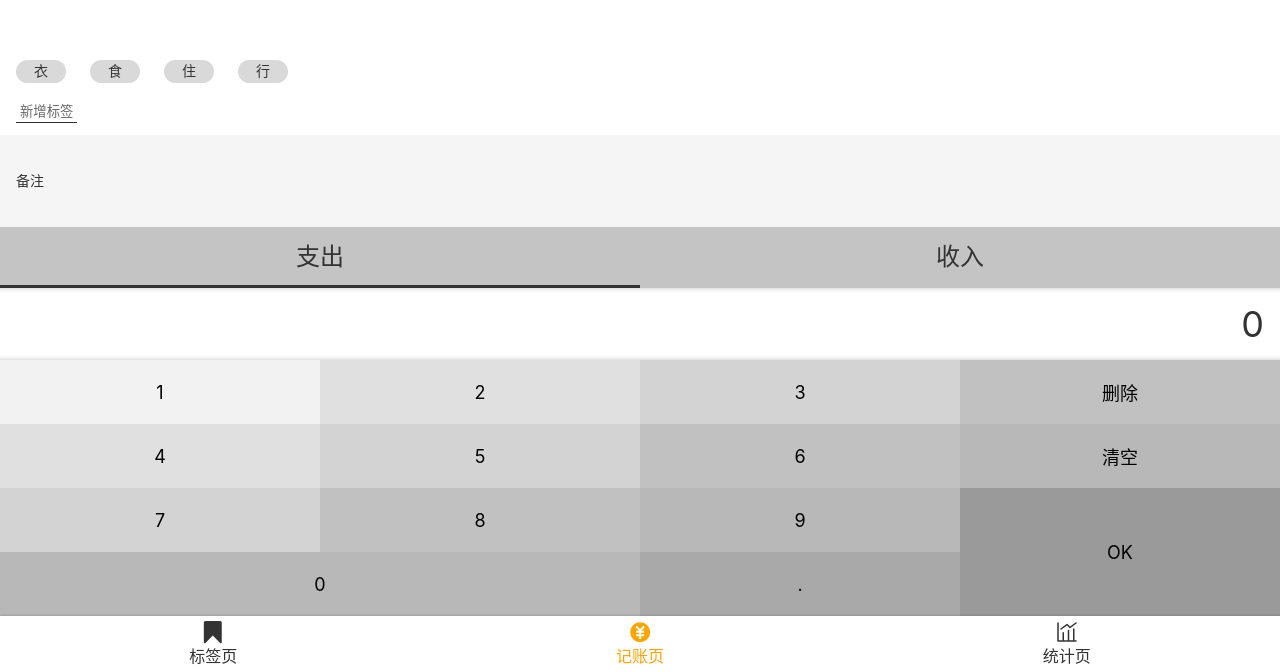
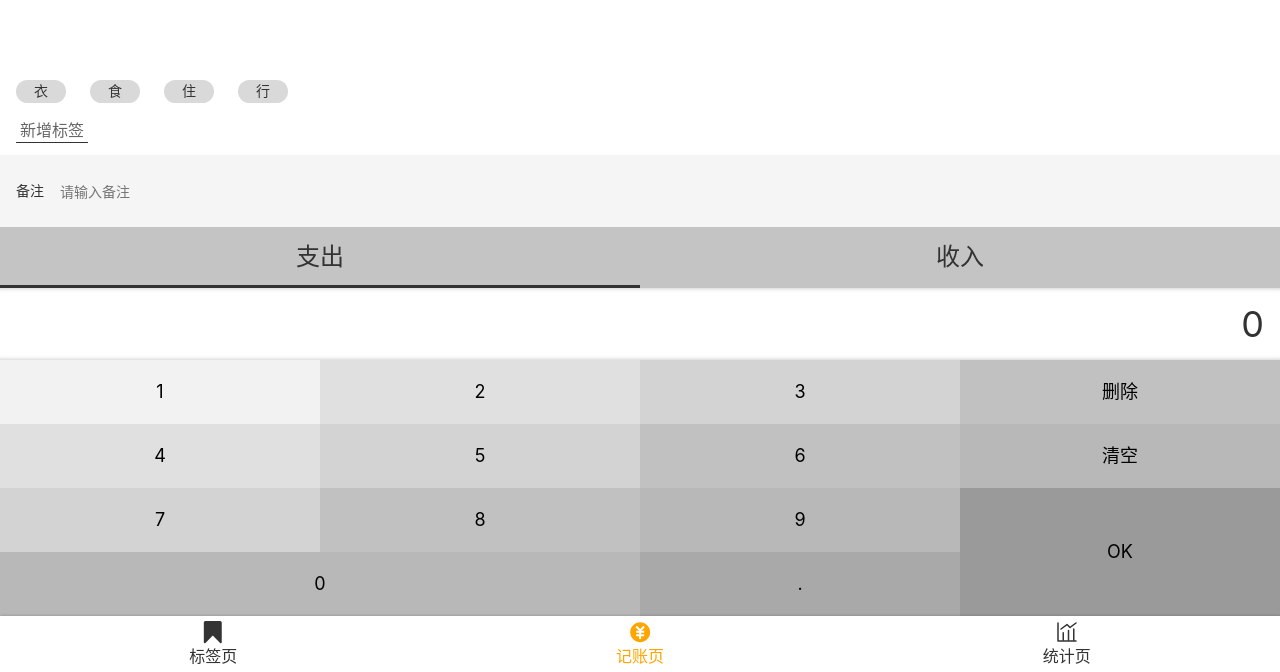
Before and after one commit to Yinjtcflm/money-r-yuanma, a React app: page /money#/money in a window 1280 px wide. Shown: the part 128-800 px from the top of the page. Built offline with nearby package versions, Linux system fonts and the light colour scheme.

Commit message:
完成Tag样式

```diff
--- /dev/null
+++ b/src/components/Center.tsx
@@ -0,0 +1,10 @@
+import styled from "styled-components";
+
+const Center = styled.div`
+  display: flex;
+  justify-content: center;
+  align-items: center;
+  flex-direction: column;
+`;
+
+export { Center };
--- a/src/components/Input.tsx
+++ b/src/components/Input.tsx
@@ -9,7 +9,7 @@
   > input {
     display: block;
     width: 100%;
-    height: 72px;
+    height: 44px;
     border: none;
     background: none;
   }
--- /dev/null
+++ b/src/components/Space.tsx
@@ -0,0 +1,7 @@
+import styled from "styled-components";
+
+const Space = styled.div`
+  height: 48px;
+`;
+
+export {Space}
--- a/src/index.scss
+++ b/src/index.scss
@@ -14,8 +14,8 @@
     line-height: 1.2;
     background: #f5f5f5;
 }
-button{
-    font-family: inherit;
+button,input{
+    font: inherit;
 }
 :focus{
     outline: none;
--- a/src/views/Tag.tsx
+++ b/src/views/Tag.tsx
@@ -4,6 +4,9 @@
 import Icon from "components/Icon";
 import { Button } from "components/Button";
 import styled from "styled-components";
+import { Input } from "components/Input";
+import { Center } from "components/Center";
+import { Space } from "components/Space";
 
 type Params = { id: string };
 const Topbar = styled.header`
@@ -13,6 +16,11 @@
   line-height: 14px;
   padding: 20px;
   background: white;
+`;
+const InputWrapper = styled.div`
+  background: white;
+  padding: 14px 16px;
+  margin-top: 8px;
 `;
 const Tag: React.FC = (props) => {
   const { findTag } = useTags();
@@ -25,15 +33,18 @@
         <span>编辑标签</span>
         <Icon />
       </Topbar>
-      <div>
-        <label>
-          <span>标签名</span>
-          <input type="text" placeholder="标签名" />
-        </label>
-      </div>
-      <div>
+      <InputWrapper>
+        <Input
+          label="标签名"
+          type="text"
+          placeholder="标签名"
+          value={tag.name}
+        />
+      </InputWrapper>
+      <Center>
+        <Space />
         <Button>删除标签</Button>
-      </div>
+      </Center>
     </Layout>
   );
 };
--- a/src/views/Tags.tsx
+++ b/src/views/Tags.tsx
@@ -4,6 +4,8 @@
 import Icon from "components/Icon";
 import { Link } from "react-router-dom";
 import { Button } from "components/Button";
+import { Center } from "components/Center";
+import { Space } from "components/Space";
 
 const TagList = styled.ol`
   font-size: 16px;
@@ -22,15 +24,6 @@
   }
 `;
 
-const Center = styled.div`
-  display: flex;
-  justify-content: center;
-  align-items: center;
-  flex-direction: column;
-`;
-const Space = styled.div`
-  height: 48px;
-`;
 function Tags() {
   const { tags } = useTags();
   return (
--- a/src/views/money/NoteSection.tsx
+++ b/src/views/money/NoteSection.tsx
@@ -1,10 +1,10 @@
 import styled from "styled-components";
-import { ChangeEventHandler, useRef } from "react";
+import { ChangeEventHandler } from "react";
 import { Input } from "components/Input";
 
 const Wrapper = styled.section`
   background: #f5f5f5;
-  padding: 10px 16px;
+  padding: 14px 16px;
   font-size: 14px;
 `;
 type Props = {
@@ -18,7 +18,13 @@
   };
   return (
     <Wrapper>
-      <Input label="备注" type="text" value={note} onChange={onChange}></Input>
+      <Input
+        label="备注"
+        type="text"
+        value={note}
+        onChange={onChange}
+        placeholder="请输入备注"
+      ></Input>
     </Wrapper>
   );
 };
```
